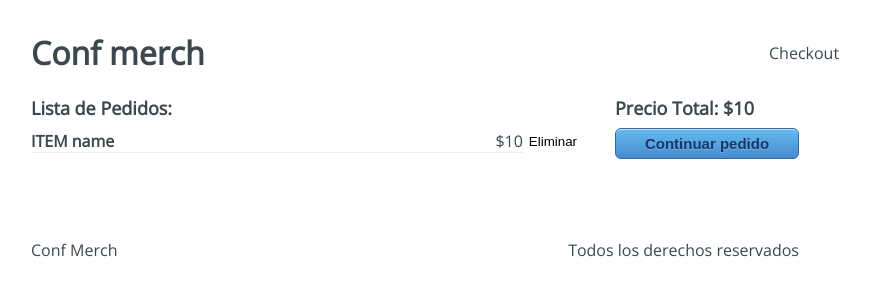
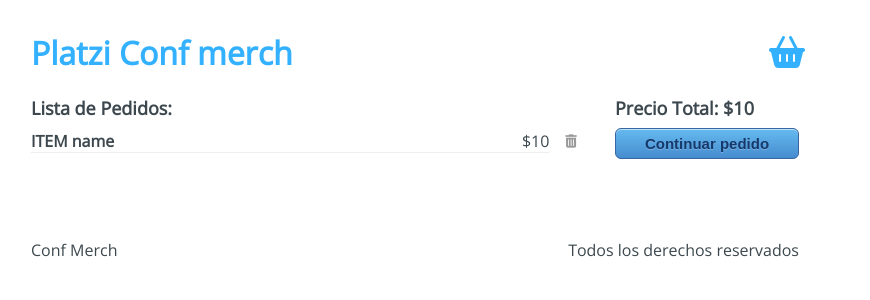
Before and after one commit to nicolas4746/confmerch, a React app: page /checkout in a window 1280 px wide. Shown: the top 300 px of the page, without its empty margins (225-1095 px from the left). Built offline with nearby package versions, Linux system fonts and the light colour scheme.

Commit message:
conexxion con react router y colocacion de iconos

```diff
--- a/public/index.html
+++ b/public/index.html
@@ -4,7 +4,8 @@
     <meta charset="UTF-8">
     <meta http-equiv="X-UA-Compatible" content="IE=edge">
     <meta name="viewport" content="width=device-width, initial-scale=1.0">
-    <title>Document</title>
+    <title>Platzi Conf Merch</title>
+    <script src="https://kit.fontawesome.com/8a8f5f4f06.js" crossorigin="anonymous"></script>
 </head>
 <body>
     <div id="app"></div>
--- a/src/components/Header.jsx
+++ b/src/components/Header.jsx
@@ -1,11 +1,20 @@
 import React from 'react';
+import { Link } from 'react-router-dom';
 import '../styles/components/Header.css';
 
 const Header = () => {
   return (
     <div className="Header">
-      <h1 className="Header-title">Conf merch</h1>
-      <div className="Header-checkout">Checkout</div>
+      <h1 className="Header-title">
+          <Link to="/">
+            Platzi Conf merch
+          </Link>
+        </h1>
+      <div className="Header-checkout">
+          <Link to={"/checkout"}>
+          <i className="fas fa-shopping-basket fa-2x" title="Checkout" />
+          </Link>
+        </div>
     </div>
   );
 };
--- a/src/containers/Checkout.jsx
+++ b/src/containers/Checkout.jsx
@@ -1,4 +1,5 @@
 import React from 'react';
+import { Link } from 'react-router-dom';
 import '../styles/components/Checkout.css';
 
 const Checkout = () => {
@@ -11,12 +12,16 @@
             <h4>ITEM name</h4>
             <span>$10</span>
           </div>
-          <button type="button">Eliminar</button>
+          <button type="button">
+            <i className="fas fa-trash-alt" title="Eliminar" />
+          </button>
         </div>
       </div>
       <div className="Checkout-sidebar">
         <h3>Precio Total: $10</h3>
-        <button type="button">Continuar pedido</button>
+          <Link to="/checkout/information">
+            <button type="button">Continuar pedido</button>
+          </Link>
       </div>
     </div>
   );
--- a/src/containers/Information.jsx
+++ b/src/containers/Information.jsx
@@ -1,4 +1,5 @@
 import React from 'react';
+import {Link} from "react-router-dom";
 import '../styles/components/Information.css';
 
 const Information = () => {
@@ -26,7 +27,9 @@
             Regresar
           </div>
           <div className="Information-next">
-            pagar
+            <Link to="/checkout/payment">
+              pagar
+            </Link>
           </div>
         </div>
       </div>
```
